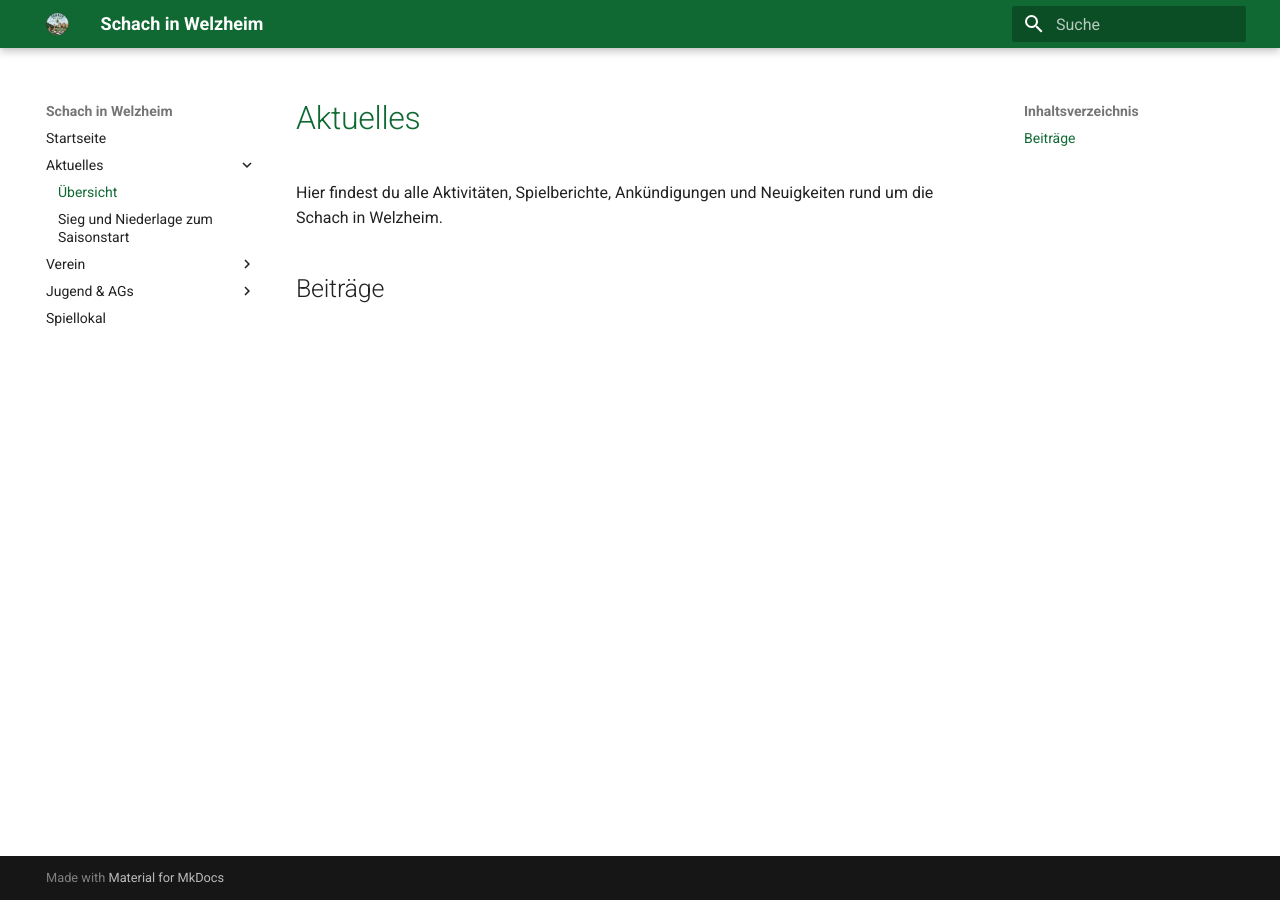
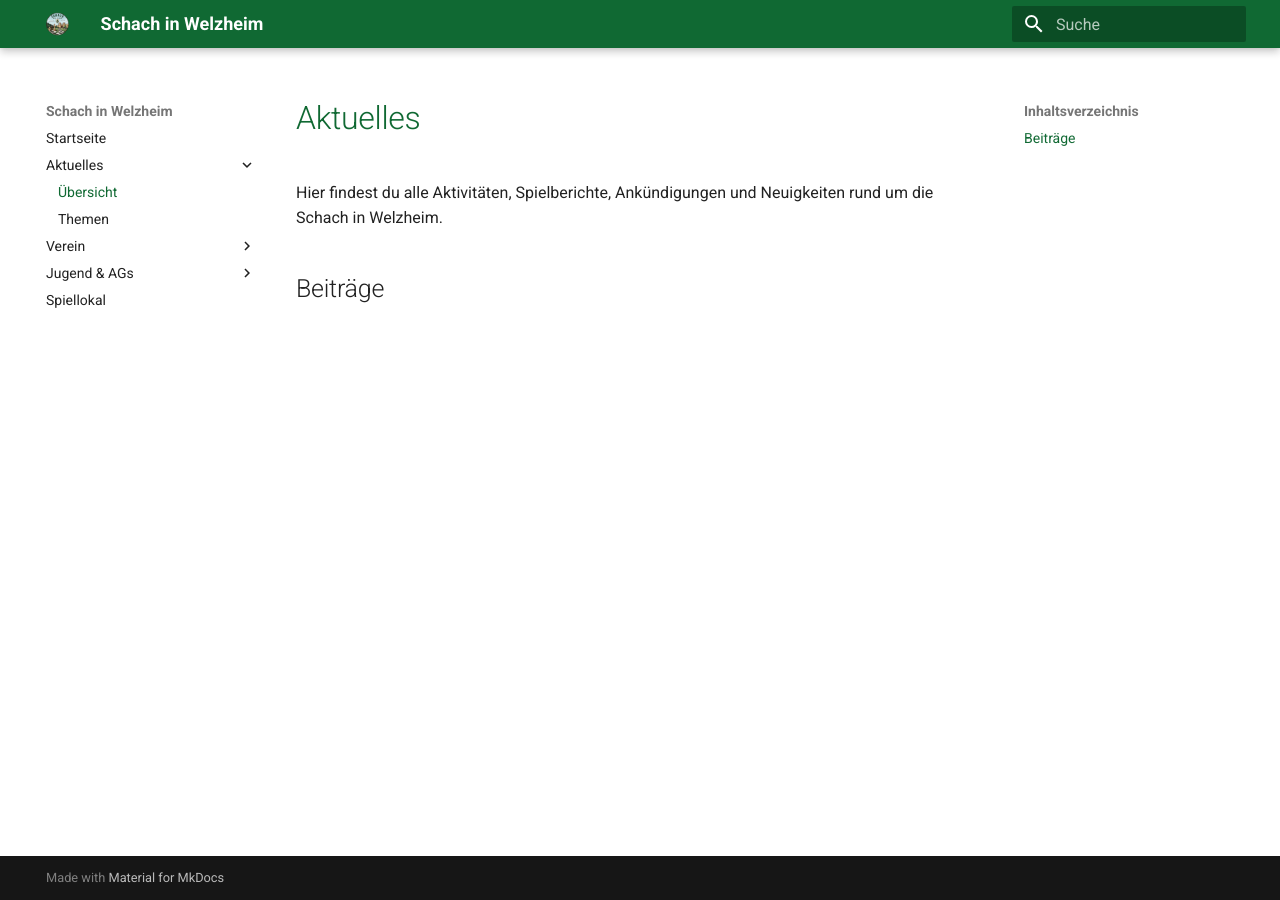
Before and after one commit to schachwelzheim/schachwelzheim, an MkDocs documentation site: the page built from docs/aktuelles/index.md, in a window 1280 px wide. Built offline with MkDocs 1.6.1 and Material for MkDocs 9.7.7, drawn with Linux system fonts in a browser that asks for light colours.

Commit message:
Update navigation links in mkdocs.yml

```diff
--- a/mkdocs.yml
+++ b/mkdocs.yml
@@ -40,7 +40,7 @@ nav:
   - Startseite: index.md
   - Aktuelles:
       - Übersicht: aktuelles/index.md
-      - Sieg und Niederlage zum Saisonstart: aktuelles/2026-10-02-sieg-und-niederlage.md
+      - Themen: aktuelles/aktuelles-tags.md
   - Verein:
       - Mannschaften: verein/mannschaften.md
       - Training: verein/training.md
```
